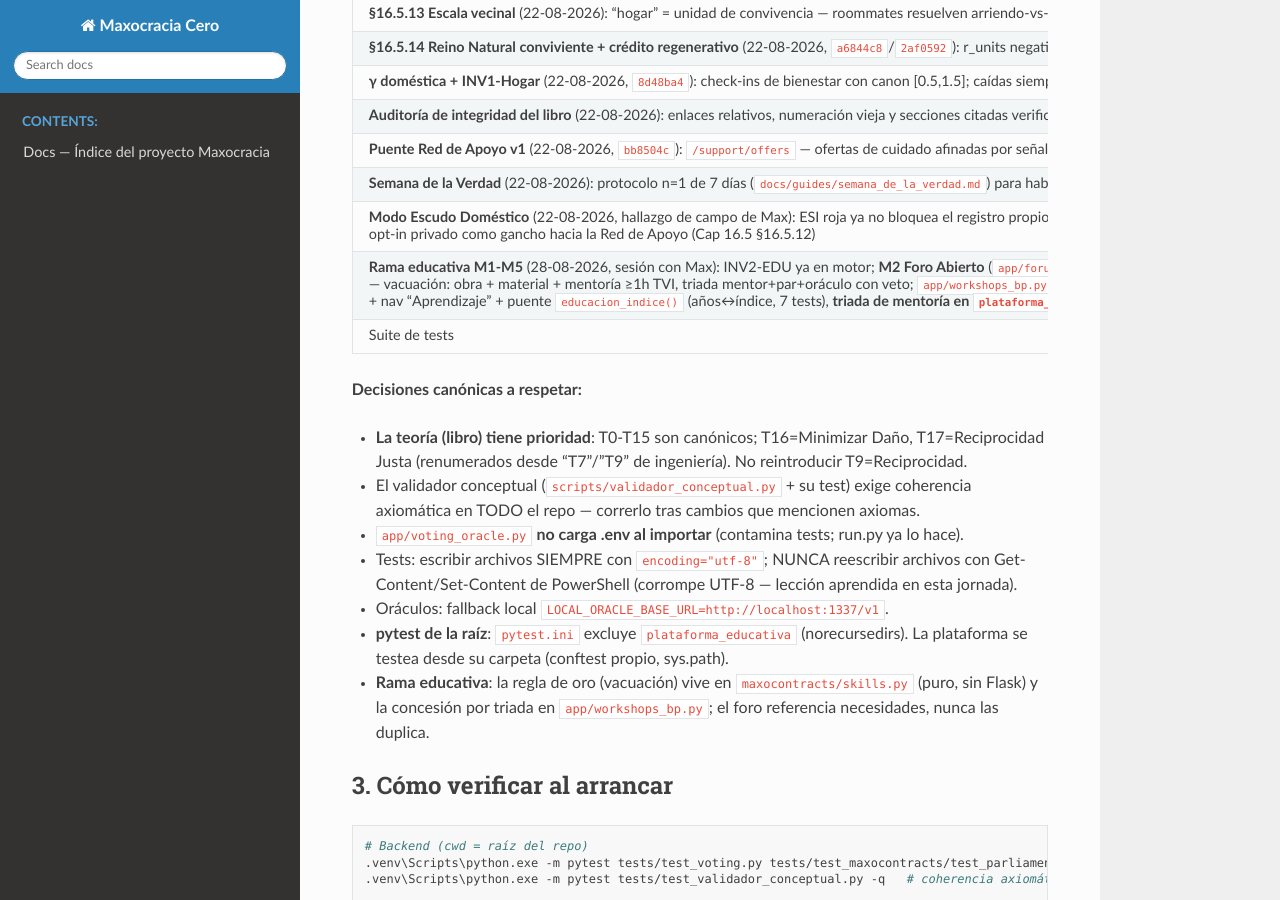
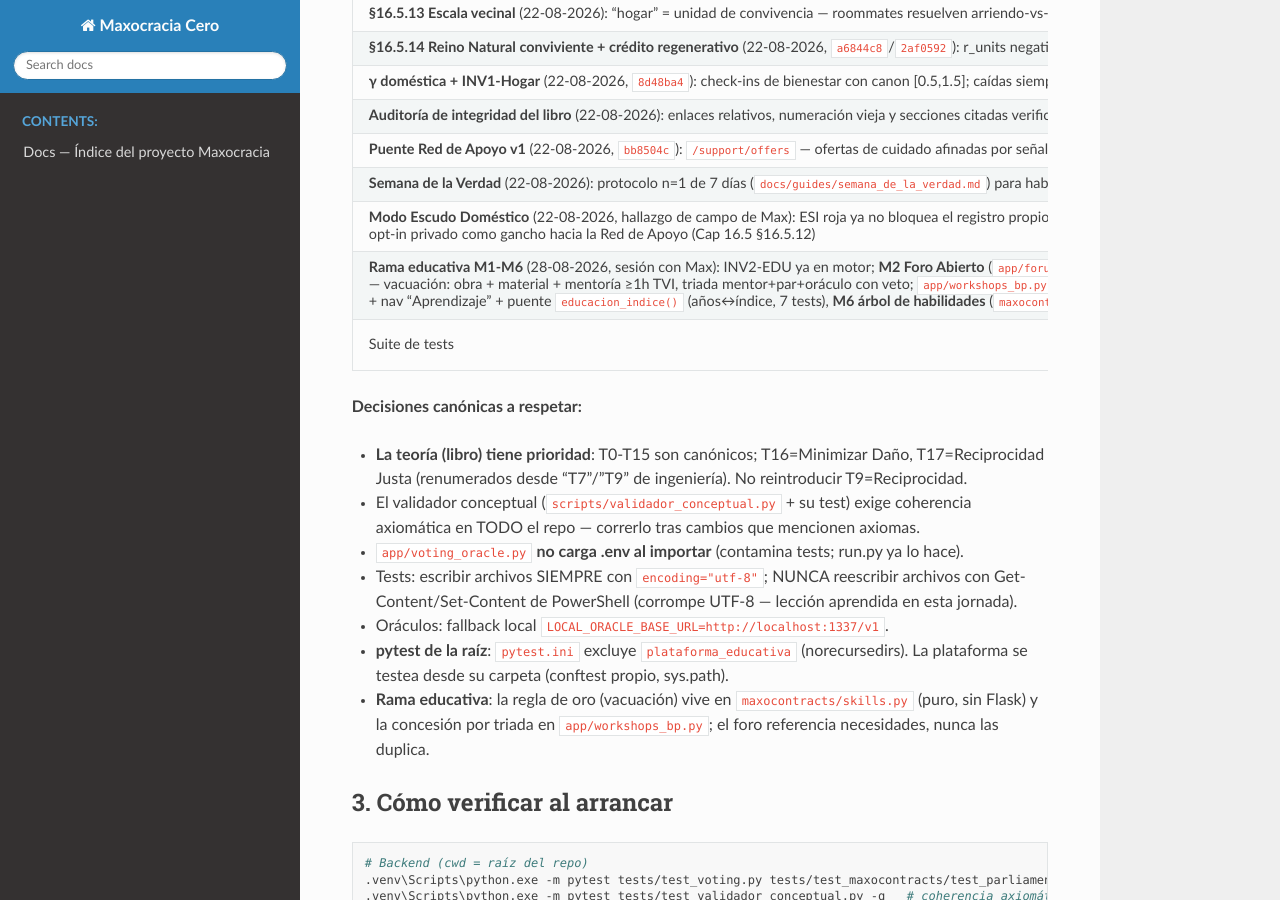
Before and after one commit to maxnelsonlopez/maxocracia-cero, a Sphinx documentation site: the page built from docs/SESION_NEXT_PROMPT.md, in a window 1280 px wide and 900 px high, scrolled down 1526 px. Built offline with Sphinx 7.4.7 and the Read the Docs theme 3.1.0, drawn with Linux system fonts in a browser that asks for light colours; pages that are not in the unit, such as notebooks, are missing from menus.

Commit message:
docs(handoff): actualiza rama educativa M1-M6 y suite 818/818

```diff
--- a/docs/SESION_NEXT_PROMPT.md
+++ b/docs/SESION_NEXT_PROMPT.md
@@ -54,8 +54,8 @@
 | **Puente Red de Apoyo v1** (22-08-2026, `bb8504c`): `/support/offers` — ofertas de cuidado afinadas por señal ESI con opt-in privado; respuestas jamás viajan | ✅ backend · 🔴 comunidad publica primeras ofertas |
 | **Semana de la Verdad** (22-08-2026): protocolo n=1 de 7 días (`docs/guides/semana_de_la_verdad.md`) para habitar el sistema real antes de reclutar cohorte — responde al hallazgo "0 cumplimientos" del informe v1.0 | ✅ protocolo · 🔴 ejecución humana |
 | **Modo Escudo Doméstico** (22-08-2026, hallazgo de campo de Max): ESI roja ya no bloquea el registro propio; cifras del protegido ocultas a los demás; frontend persiste CDD real con vista discreta; `wants_support` opt-in privado como gancho hacia la Red de Apoyo (Cap 16.5 §16.5.12) | ✅ código + libro · 🔴 puente v2: ofertas publicadas por la comunidad |
-| **Rama educativa M1-M5** (28-08-2026, sesión con Max): INV2-EDU ya en motor; **M2 Foro Abierto** (`app/forum_bp.py`, 15 tests), **M3 Talleres + regla de oro** (`maxocontracts/skills.py` — vacuación: obra + material + mentoría ≥1h TVI, triada mentor+par+oráculo con veto; `app/workshops_bp.py`, 30 tests), **M4 Grupos/ECEs + Células Madre** (`app/groups_bp.py`, fractalidad → nodo "facilitación", 12 tests), **M5 UI** `/foro` `/talleres` `/grupos` + nav "Aprendizaje" + puente `educacion_indice()` (años↔índice, 7 tests), **triada de mentoría en `plataforma_educativa/`** (`mentorship/verify`, 7 tests) | ✅ M1-M5 + docs (ROADMAP, mapas, pilar N RF-EDU-0..10, atribuciones) · 🔴 pendientes naturales: replies en foro, SkillNode motor, form Cero con años, umbral del puente al parlamento |
-| Suite de tests | **790/790** (verificado 28-08-2026 tras la rama educativa M1-M5; plataforma educativa 32/32 en su propio venv/contexto — excluida de la recolección raíz vía `pytest.ini` `norecursedirs`) |
+| **Rama educativa M1-M6** (28-08-2026, sesión con Max): INV2-EDU ya en motor; **M2 Foro Abierto** (`app/forum_bp.py` + **respuestas** `forum_replies`, 22 tests), **M3 Talleres + regla de oro** (`maxocontracts/skills.py` — vacuación: obra + material + mentoría ≥1h TVI, triada mentor+par+oráculo con veto; `app/workshops_bp.py`), **M4 Grupos/ECEs + Células Madre** (`app/groups_bp.py`, fractalidad → nodo "facilitación", 12 tests), **M5 UI** `/foro` `/talleres` `/grupos` + nav "Aprendizaje" + puente `educacion_indice()` (años↔índice, 7 tests), **M6 árbol de habilidades** (`maxocontracts/tree.py` — SkillTree con caminos de maestría y forks, 20 tests) | ✅ M1-M6 + docs (ROADMAP, mapas, pilar N RF-EDU-0..10, atribuciones) · 🔴 pendientes naturales: Form Cero con años, umbral del puente al parlamento, matching↔foro |
+| Suite de tests | **818/818** (verificado 28-08-2026 tras M6 árbol de habilidades; plataforma educativa 32/32 en su propio venv/contexto — excluida de la recolección raíz vía `pytest.ini` `norecursedirs`) |
 
 **Decisiones canónicas a respetar:**
 - **La teoría (libro) tiene prioridad**: T0-T15 son canónicos; T16=Minimizar Daño, T17=Reciprocidad
```
